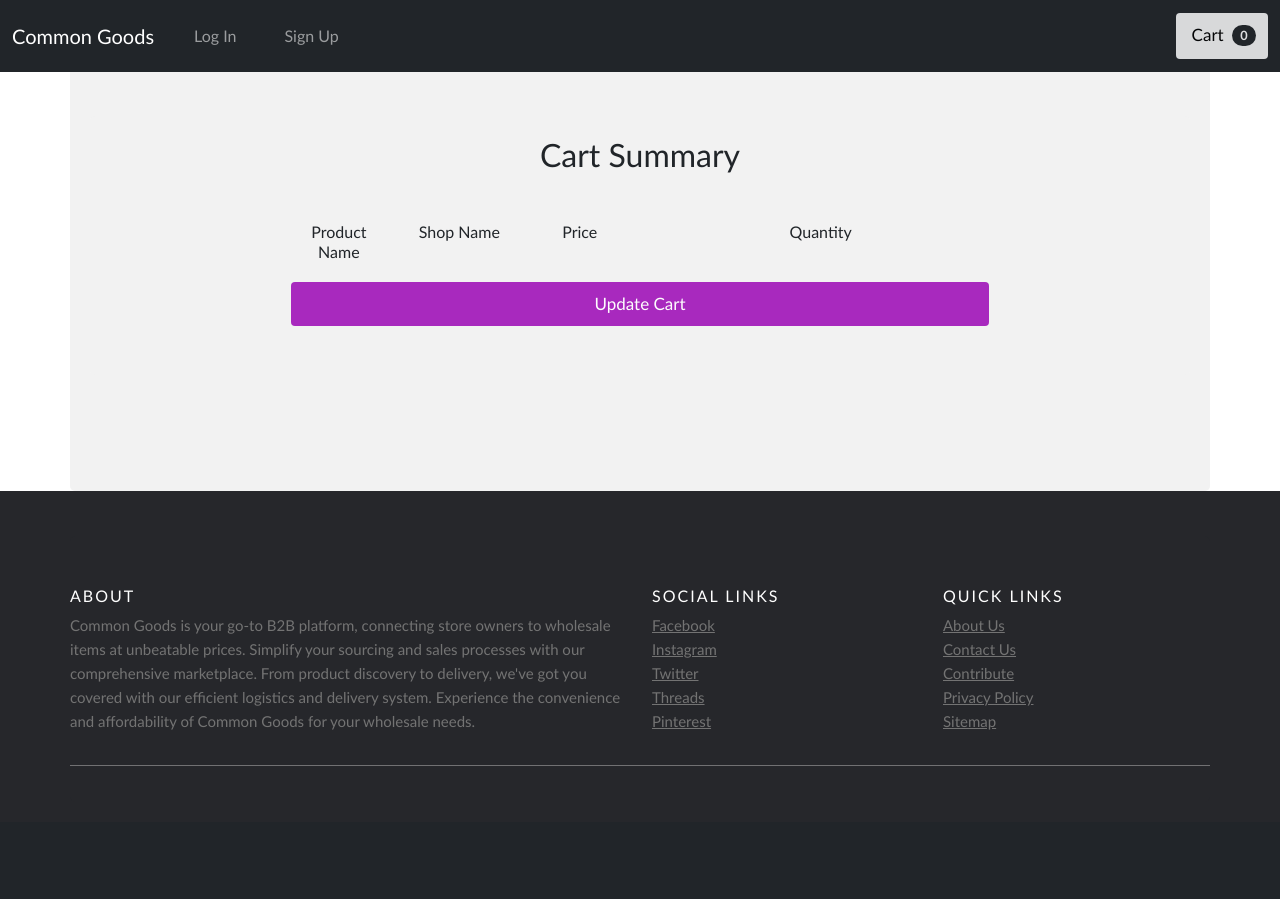
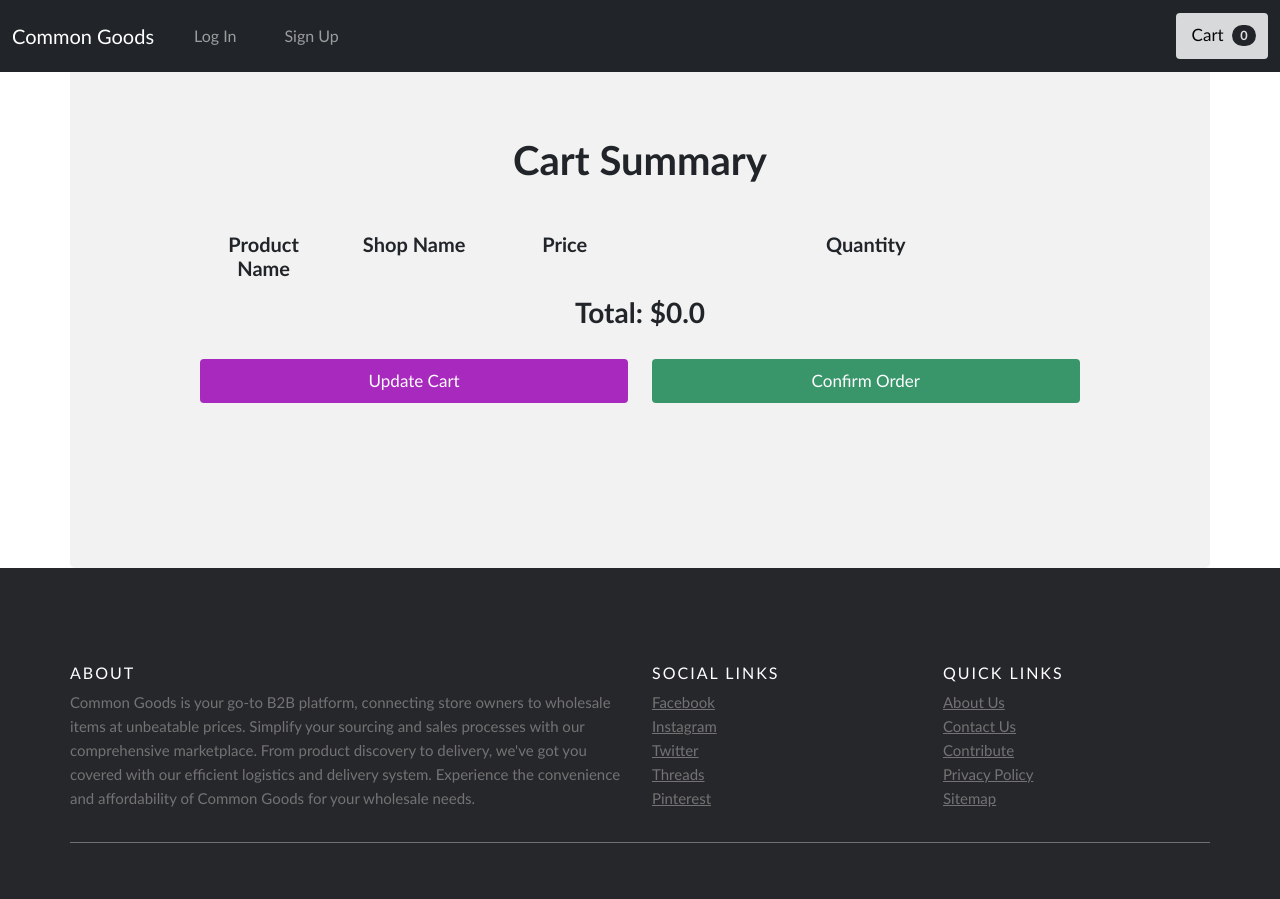
Before and after one commit to nishorgo/CommonGoods, a Django app: page /cart/ in a window 1280 px wide. Before the commit the page ends 766 px from the top, so only its background shows below. Run offline with Django 5.2, Linux system fonts and the light colour scheme; parts of the project's set-up code (start-up, migrations or seed data) failed here and were passed over.

Commit message:
implemented order confirmation from cart

```diff
--- a/cart/cart.py
+++ b/cart/cart.py
@@ -31,11 +31,40 @@ class Cart():
         self.session.modified = True
 
 
+    def delete(self, product):
+        product_id = str(product)
+        if product_id in self.cart:
+            del self.cart[product_id]
+
+        self.session.modified = True
+
+
+    def total(self):
+        total = 0.0
+
+        for product_id, product_info in self.cart.items():
+            price = float(product_info['price'])
+            total += price * product_info['quantity']
+
+        return round(total, 2)
+
+
     def get_products(self):
         product_ids = self.cart.keys()
-        products = ProductShop.objects.filter(id__in=product_ids)
+        products = ProductShop.objects.filter(id__in=product_ids).select_related('product', 'shop')
 
-        return products
+        product_info = {}
+        for product in products:
+            product_id = str(product.id)
+            product_info[product_id] = {
+                'id': product.id,
+                'product_name': product.product.name,
+                'shop_name': product.shop.name,
+                'price': product.platform_price,
+                'quantity': self.cart[product_id]['quantity'],
+            }
+
+        return product_info
 
 
     def __len__(self):
--- a/cart/views.py
+++ b/cart/views.py
@@ -9,7 +9,8 @@ import json
 def cart_summary(request):
     cart = Cart(request)
     cart_products = cart.get_products()
-    return render(request, 'cart/cart_summary.html', {'cart_products': cart_products})
+    total = cart.total()
+    return render(request, 'cart/cart_summary.html', {'cart_products': cart_products, 'total': total})
 
 
 def cart_add(request):
@@ -26,7 +27,14 @@ def cart_add(request):
 
 
 def cart_delete(request):
-    pass
+    cart = Cart(request)
+
+    if request.POST.get('action') == 'post':
+        product_id = int(request.POST.get('product_id'))
+        cart.delete(product=product_id)
+
+        response = JsonResponse({'product': product_id})
+        return response
 
 
 def cart_update(request):
@@ -43,4 +51,3 @@ def cart_update(request):
 
         response = JsonResponse(cart_qty)
         return response
-        #return redirect('cart_summary')
--- a/core/urls.py
+++ b/core/urls.py
@@ -7,12 +7,13 @@ urlpatterns = [
     path('hub/', views.hub_configuration_view, name='hub'),
     path('register/', views.RegisterBusiness.as_view(), name='register_business'),
     path('business/', views.business_list, name='business_list'),
+    path('order/', views.order_view, name='order'),
+    path('order_success/', views.success_order, name='order_success'),
     path('business/<int:shop_id>', views.shop_detail, name='shop_detail'),
     path('business/<int:shop_id>/address/', views.address_view, name='shop_address'),
     path('business/<int:shop_id>/merge_database/', views.merge_database, name='merge_database'),
     path('business/<int:shop_id>/product/create/', views.create_product, name='create_product'),
     path('business/<int:shop_id>/productshop/create/<int:product_id>/', views.create_product_shop, name='create_product_shop'),
-    path('business/<int:productshop_id>/order/', views.order_view, name='order'),
     path('authenticate_google_sheets/', views.authenticate_google_sheets, name='authenticate_google_sheets'),
     path('auth_callback/', views.auth_callback, name='auth_callback'),
     path('direction/', views.direction_view, name='direction'),
--- a/templates/cart/cart_summary.html
+++ b/templates/cart/cart_summary.html
@@ -11,30 +11,39 @@
     <div class="my-5 py-5">
     <div class="container">
         <div class="row justify-content-center align-items-center">
-            <div class="col-md-8 text-center mb-4">
-                <h2 class="mb-5">Cart Summary</h2>
+            <div class="col-md-10 text-center mb-4">
+                <h1 class="mb-5"><strong>Cart Summary</strong></h1>
 
-                <div class="row header-row mb-2"> <div class="col-2"><h6>Product Name</h6></div>
-                    <div class="col-2"><h6>Shop Name</h6></div>
-                    <div class="col-2"><h6>Price</h6></div>
-                    <div class="col-6"><h6>Quantity</h6></div>
+                <div class="row header-row mb-2"> <div class="col-2"><h5><strong>Product Name</strong></h5></div>
+                    <div class="col-2"><h5><strong>Shop Name</strong></h5></div>
+                    <div class="col-2"><h5><strong>Price</strong></h5></div>
+                    <div class="col-6"><h5><strong>Quantity</strong></h5></div>
                 </div>
 
 
-                {% for product in cart_products %}
+                {% for product_id, product_info in cart_products.items %}
                     <div class="product-details row">
-                        <div class="col-2"><h6>{{ product.product.name }}</h6></div>
-                        <div class="col-2"><h6>{{ product.shop.name }}</h6></div>
-                        <div class="col-2"><h6>{{ product.platform_price }}</h6></div>
+                        <div class="col-2"><h6>{{ product_info.product_name }}</h6></div>
+                        <div class="col-2"><h6>{{ product_info.shop_name }}</h6></div>
+                        <div class="col-2"><h6>{{ product_info.price }}</h6></div>
                         <div class="col-6 qty-adjust d-flex align-items-center">
-                            <button class="btn btn-minus" data-product-id="{{ product.id }}"><i class="fa-solid fa-minus"></i></button>
-                            <input type="text" class="qty-input form-control" data-product-id="{{ product.id }}" value="{{ product.quantity }}" readonly>
-                            <button class="btn btn-plus" data-product-id="{{ product.id }}"><i class="fa-solid fa-plus"></i></button>
+                            <button class="btn btn-minus" data-product-id="{{ product_info.id }}"><i class="fa-solid fa-minus"></i></button>
+                            <input type="text" class="qty-input form-control" data-product-id="{{ product_info.id }}" value="{{ product_info.quantity }}" readonly>
+                            <button class="btn btn-plus" data-product-id="{{ product_info.id }}"><i class="fa-solid fa-plus"></i></button>
+                            <button class="btn btn-danger delete-cart" data-product-id="{{ product_info.id }}"><i class="fa-solid fa-trash-can"></i></button>
                         </div>
                     </div>
                 {% endfor %}
 
-                <button id="update-cart-btn" class="btn btn-primary">Update Cart</button>
+                <h3><strong>Total: ${{ total }}</strong></h3>
+
+                <div class="row mt-4"> <div class="col-md-6">
+                    <button id="update-cart-btn" class="btn btn-primary">Update Cart</button>
+                </div>
+                <div class="col-md-6">
+                    <a href="{% url 'order' %}" class="btn btn-success" id="confirm-order-btn">Confirm Order</a>
+                </div>
+                </div>
 
 
             </div>
@@ -82,6 +91,7 @@
                     },
                     success: function(json) {
                         console.log('Cart updated successfully');
+                        location.reload()
                     },
                     error: function(xhr, errmsg, err) {
                         console.error('Cart update failed:', err);
@@ -89,6 +99,26 @@
                 });
             });
         });
+
+        $(document).on('click', '.delete-cart', function(e) {
+            e.preventDefault();
+
+            $.ajax({
+                type: 'POST',
+                url: '{% url 'cart_delete' %}',
+                data: {
+                    product_id: $(this).data('productId'),
+                    csrfmiddlewaretoken: '{{ csrf_token }}',
+                    action: 'post'
+                },
+                success: function(json) {
+                    location.reload();
+                },
+                error: function(xhr, errmsg, err) {
+                    console.error('Cart update failed:', err);
+                }
+            });
+        });
     </script>
 
 {% endblock content %}
--- a/templates/core/home.html
+++ b/templates/core/home.html
@@ -58,10 +58,9 @@
                       <h6 class="card-title">CG Price: {{ product.platform_price }}</h6>
 
                       {% if user.is_authenticated %}
-                        <a href="{% url "order" product.id %}" class="btn btn-primary">Click to Order</a>
+                        <button type="button" value="{{ product.id }}" class="btn btn-primary add-cart" id="add-cart-{{ product.id }}">Add to Cart</button>
                       {% endif %}
 
-                      <button type="button" value="{{ product.id }}" class="btn btn-primary add-cart" id="add-cart-{{ product.id }}">Add to Cart</button>
 
                     </div>
                   </div>
```
Also changed, not shown: core/views.py (+29 -27 lines), templates/core/order_confirmed.html (added, +9 -0 lines).
